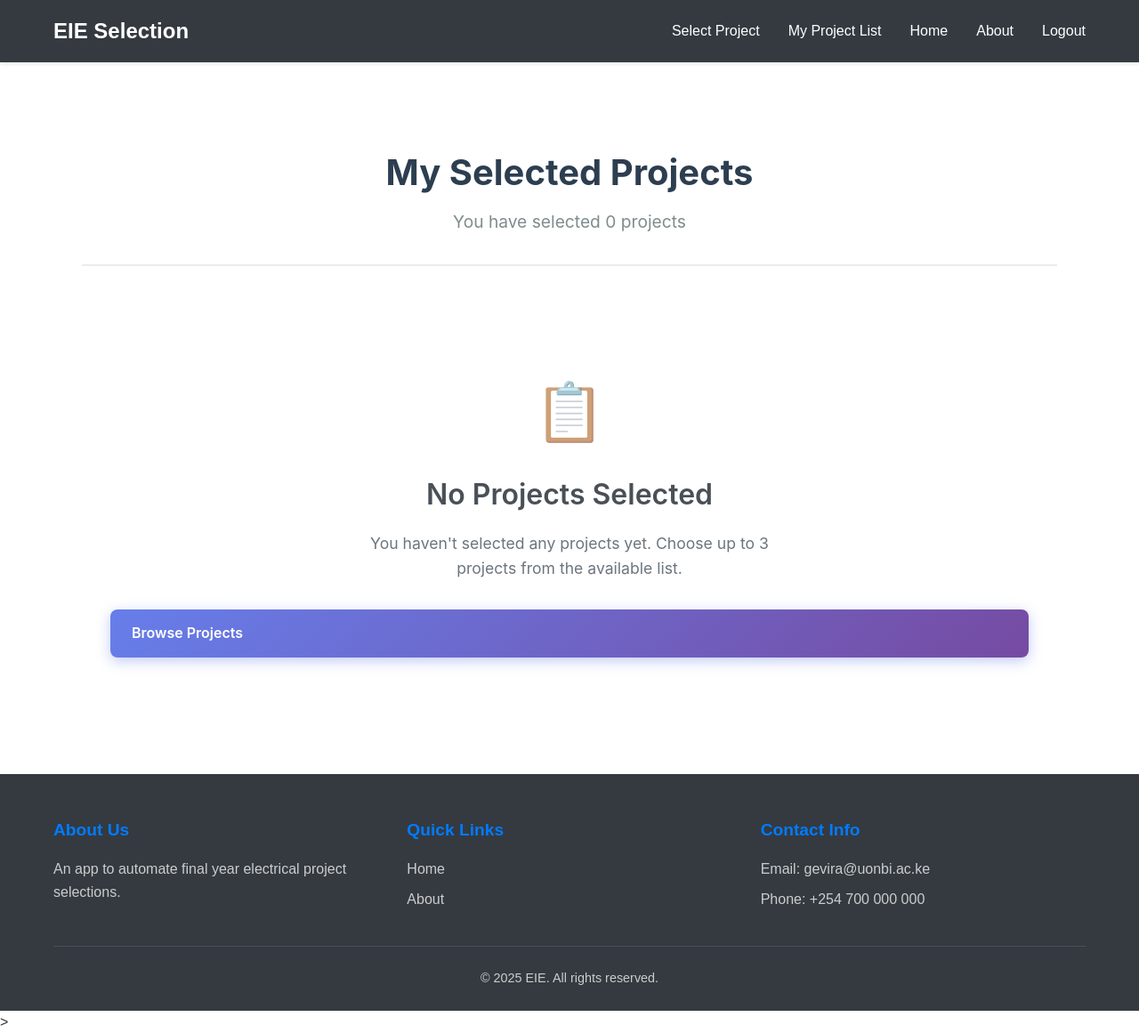
After one commit to amcoolalphonce/eie-project-selection, a Django app: page /my-projects/ in a window 1280 px wide. The commit adds this page. Shown: the whole page at 89% size. Run offline with Django 5.2, Linux system fonts and the light colour scheme; a user stored in the database is signed in; data comes from the database, SQL or seed files in the repository; both versions use the stored data as it was after the commit.

Commit message:
user selected projects view

```diff
--- /dev/null
+++ b/base/static/user_selected_project.css
@@ -0,0 +1,333 @@
+/* User Selected Projects Styles */
+.selected-projects-container {
+    max-width: 1200px;
+    margin: 0 auto;
+    padding: 2rem;
+    font-family: -apple-system, BlinkMacSystemFont, 'Segoe UI', Roboto, Oxygen, Ubuntu, Cantarell, sans-serif;
+}
+
+/* Header Section */
+.header-section {
+    text-align: center;
+    margin-bottom: 3rem;
+    padding-bottom: 2rem;
+    border-bottom: 2px solid #e9ecef;
+}
+
+.header-section h1 {
+    color: #2c3e50;
+    font-size: 2.5rem;
+    margin-bottom: 0.5rem;
+    font-weight: 700;
+}
+
+.subtitle {
+    color: #7f8c8d;
+    font-size: 1.2rem;
+    font-weight: 400;
+    margin: 0;
+}
+
+/* Projects Grid */
+.projects-grid {
+    display: grid;
+    grid-template-columns: repeat(auto-fit, minmax(350px, 1fr));
+    gap: 2rem;
+    margin-bottom: 3rem;
+}
+
+/* Project Card */
+.project-card {
+    background: white;
+    border-radius: 12px;
+    box-shadow: 0 8px 30px rgba(0, 0, 0, 0.1);
+    overflow: hidden;
+    transition: all 0.3s ease;
+    border: 1px solid #e9ecef;
+}
+
+.project-card:hover {
+    transform: translateY(-5px);
+    box-shadow: 0 12px 40px rgba(0, 0, 0, 0.15);
+}
+
+/* Project Header */
+.project-header {
+    background: linear-gradient(135deg, #667eea 0%, #764ba2 100%);
+    color: white;
+    padding: 1.5rem;
+    display: flex;
+    justify-content: space-between;
+    align-items: center;
+}
+
+.project-number {
+    font-size: 1.1rem;
+    font-weight: 700;
+    font-family: 'Monaco', 'Consolas', monospace;
+    background: rgba(255, 255, 255, 0.2);
+    padding: 0.5rem 1rem;
+    border-radius: 20px;
+    backdrop-filter: blur(10px);
+}
+
+.selection-badge {
+    background: #28a745;
+    color: white;
+    padding: 0.4rem 1rem;
+    border-radius: 20px;
+    font-size: 0.85rem;
+    font-weight: 600;
+    text-transform: uppercase;
+    letter-spacing: 0.5px;
+    box-shadow: 0 2px 8px rgba(40, 167, 69, 0.3);
+}
+
+/* Project Content */
+.project-content {
+    padding: 1.5rem;
+}
+
+.project-title {
+    color: #2c3e50;
+    font-size: 1.3rem;
+    font-weight: 600;
+    margin: 0 0 1rem 0;
+    line-height: 1.4;
+}
+
+.project-description {
+    color: #6c757d;
+    font-size: 1rem;
+    line-height: 1.6;
+    margin: 0;
+}
+
+/* Project Footer */
+.project-footer {
+    padding: 1rem 1.5rem;
+    background: #f8f9fa;
+    border-top: 1px solid #e9ecef;
+}
+
+.project-info {
+    color: #6c757d;
+    font-size: 0.9rem;
+    font-weight: 500;
+}
+
+/* Actions Section */
+.actions-section {
+    display: flex;
+    justify-content: center;
+    gap: 1rem;
+    padding: 2rem 0;
+}
+
+/* Buttons */
+.btn {
+    display: inline-flex;
+    align-items: center;
+    gap: 0.5rem;
+    padding: 0.875rem 1.5rem;
+    border: none;
+    border-radius: 8px;
+    font-weight: 600;
+    text-decoration: none;
+    font-size: 1rem;
+    cursor: pointer;
+    transition: all 0.3s ease;
+    text-align: center;
+}
+
+.btn-primary {
+    background: linear-gradient(135deg, #667eea 0%, #764ba2 100%);
+    color: white;
+    box-shadow: 0 4px 15px rgba(102, 126, 234, 0.4);
+}
+
+.btn-primary:hover {
+    transform: translateY(-2px);
+    box-shadow: 0 6px 20px rgba(102, 126, 234, 0.6);
+    color: white;
+    text-decoration: none;
+}
+
+.btn-secondary {
+    background: #6c757d;
+    color: white;
+    box-shadow: 0 4px 15px rgba(108, 117, 125, 0.3);
+}
+
+.btn-secondary:hover {
+    background: #5a6268;
+    transform: translateY(-2px);
+    box-shadow: 0 6px 20px rgba(108, 117, 125, 0.5);
+}
+
+.btn-icon {
+    font-size: 1.1rem;
+}
+
+/* Empty State */
+.empty-state {
+    text-align: center;
+    padding: 4rem 2rem;
+    color: #6c757d;
+}
+
+.empty-icon {
+    font-size: 4rem;
+    margin-bottom: 1rem;
+    opacity: 0.7;
+}
+
+.empty-state h2 {
+    color: #495057;
+    font-size: 2rem;
+    margin-bottom: 1rem;
+    font-weight: 600;
+}
+
+.empty-state p {
+    font-size: 1.1rem;
+    margin-bottom: 2rem;
+    line-height: 1.6;
+    max-width: 500px;
+    margin-left: auto;
+    margin-right: auto;
+}
+
+/* Print Styles */
+@media print {
+    .selected-projects-container {
+        padding: 1rem;
+    }
+
+    .actions-section {
+        display: none;
+    }
+
+    .project-card {
+        break-inside: avoid;
+        box-shadow: none;
+        border: 1px solid #ddd;
+        margin-bottom: 1rem;
+    }
+
+    .project-header {
+        background: #667eea !important;
+        -webkit-print-color-adjust: exact;
+        color-adjust: exact;
+    }
+
+    .selection-badge {
+        background: #28a745 !important;
+        -webkit-print-color-adjust: exact;
+        color-adjust: exact;
+    }
+}
+
+/* Responsive Design */
+@media (max-width: 768px) {
+    .selected-projects-container {
+        padding: 1rem;
+    }
+
+    .header-section h1 {
+        font-size: 2rem;
+    }
+
+    .subtitle {
+        font-size: 1.1rem;
+    }
+
+    .projects-grid {
+        grid-template-columns: 1fr;
+        gap: 1.5rem;
+        margin-bottom: 2rem;
+    }
+
+    .project-header {
+        padding: 1rem;
+        flex-direction: column;
+        gap: 0.5rem;
+        text-align: center;
+    }
+
+    .project-content {
+        padding: 1rem;
+    }
+
+    .project-title {
+        font-size: 1.2rem;
+    }
+
+    .actions-section {
+        flex-direction: column;
+        align-items: center;
+        gap: 0.75rem;
+    }
+
+    .btn {
+        width: 100%;
+        max-width: 250px;
+        justify-content: center;
+    }
+
+    .empty-state {
+        padding: 2rem 1rem;
+    }
+
+    .empty-icon {
+        font-size: 3rem;
+    }
+
+    .empty-state h2 {
+        font-size: 1.5rem;
+    }
+}
+
+@media (max-width: 480px) {
+    .project-number {
+        font-size: 1rem;
+        padding: 0.4rem 0.8rem;
+    }
+
+    .selection-badge {
+        font-size: 0.8rem;
+        padding: 0.3rem 0.8rem;
+    }
+
+    .project-title {
+        font-size: 1.1rem;
+    }
+
+    .project-description {
+        font-size: 0.95rem;
+    }
+}
+
+/* Animation for cards */
+@keyframes slideUp {
+    from {
+        opacity: 0;
+        transform: translateY(30px);
+    }
+    to {
+        opacity: 1;
+        transform: translateY(0);
+    }
+}
+
+.project-card {
+    animation: slideUp 0.6s ease-out;
+}
+
+.project-card:nth-child(2) {
+    animation-delay: 0.1s;
+}
+
+.project-card:nth-child(3) {
+    animation-delay: 0.2s;
+}
--- a/base/templates/base/base.html
+++ b/base/templates/base/base.html
@@ -14,6 +14,7 @@
     <link rel="stylesheet" href="{% static 'home.css' %}">
     <link rel="stylesheet" href="{% static 'select_projects.css' %}">
     <link rel="stylesheet" href="{% static 'login.css' %}">
+    <link rel="stylesheet" href="{% static 'user_selected_project.css' %}">
     <!-- Additional CSS block for child templates -->
     {% block extra_css %}{% endblock %}
 </head>
@@ -29,7 +30,9 @@
                 <li class="nav-item">
                     <a href="{% url 'project_list' %}" class="nav-link">Select Project</a>
                 </li>
-
+                <li class="nav-item">
+                    <a href="{% url 'my_projects' %}" class="nav-link">My Project List</a>
+                </li>
                 <li class="nav-item">
                     <a href="{% url 'home' %}" class="nav-link">Home</a>
                 </li>
--- /dev/null
+++ b/base/templates/base/user_selected_projects.html
@@ -0,0 +1,46 @@
+{% extends 'base/base.html'%}
+
+<!-- Display user Selected Projects Template -->
+{% block title %}User Selected Projects{% endblock %}
+
+{% block content %}
+<div class="selected-projects-container">
+    <div class="header-section">
+        <h1>My Selected Projects</h1>
+        <p class="subtitle">You have selected {{ selection_count }} project{{ selection_count|pluralize }}</p>
+    </div>
+
+    {% if selected_projects %}
+    <div class="projects-grid">
+        {% for project in selected_projects %}
+        <div class="project-card">
+            <div class="project-header">
+                <div class="project-number">{{ project.project_number }}</div>
+                <div class="selection-badge">Selected</div>
+            </div>
+            <div class="project-content">
+                <h3 class="project-title">{{ project.project_title }}</h3>
+                {% if project.project_description %}
+                <p class="project-description">{{ project.project_description }}</p>
+                {% endif %}
+            </div>
+            <div class="project-footer">
+                <span class="project-info">Project CODE: {{ project.id }}</span>
+            </div>
+        </div>
+        {% endfor %}
+    </div>
+
+
+    {% else %}
+    <div class="empty-state">
+        <div class="empty-icon">📋</div>
+        <h2>No Projects Selected</h2>
+        <p>You haven't selected any projects yet. Choose up to 3 projects from the available list.</p>
+        <a href="{% url 'project_list' %}" class="btn btn-primary">
+            Browse Projects
+        </a>
+    </div>
+    {% endif %}
+</div>
+{% endblock content %}
--- a/base/urls.py
+++ b/base/urls.py
@@ -6,4 +6,5 @@ urlpatterns = [
     path('login/', views.custom_login, name='login'),
     path('logout/', views.custom_logout, name='logout'),
     path('projects/', views.project_list, name='project_list'),
+    path('my-projects/', views.user_selected_projects, name='my_projects'),
 ]
--- a/base/views.py
+++ b/base/views.py
@@ -101,3 +101,17 @@ def handle_project_selection(request):
         messages.error(request, "An error occurred while saving your selections.")
 
     return redirect('project_list')
+
+
+# user selected projects view
+@login_required
+def user_selected_projects(request):
+    user_selections = UserProjectSelection.objects.filter(user=request.user)
+    selected_projects = [selection.project for selection in user_selections]
+
+    context = {
+        'selected_projects': selected_projects,
+        'selection_count': len(selected_projects),
+    }
+
+    return render(request, 'base/user_selected_projects.html', context)
```
Also changed, not shown: db.sqlite3.
